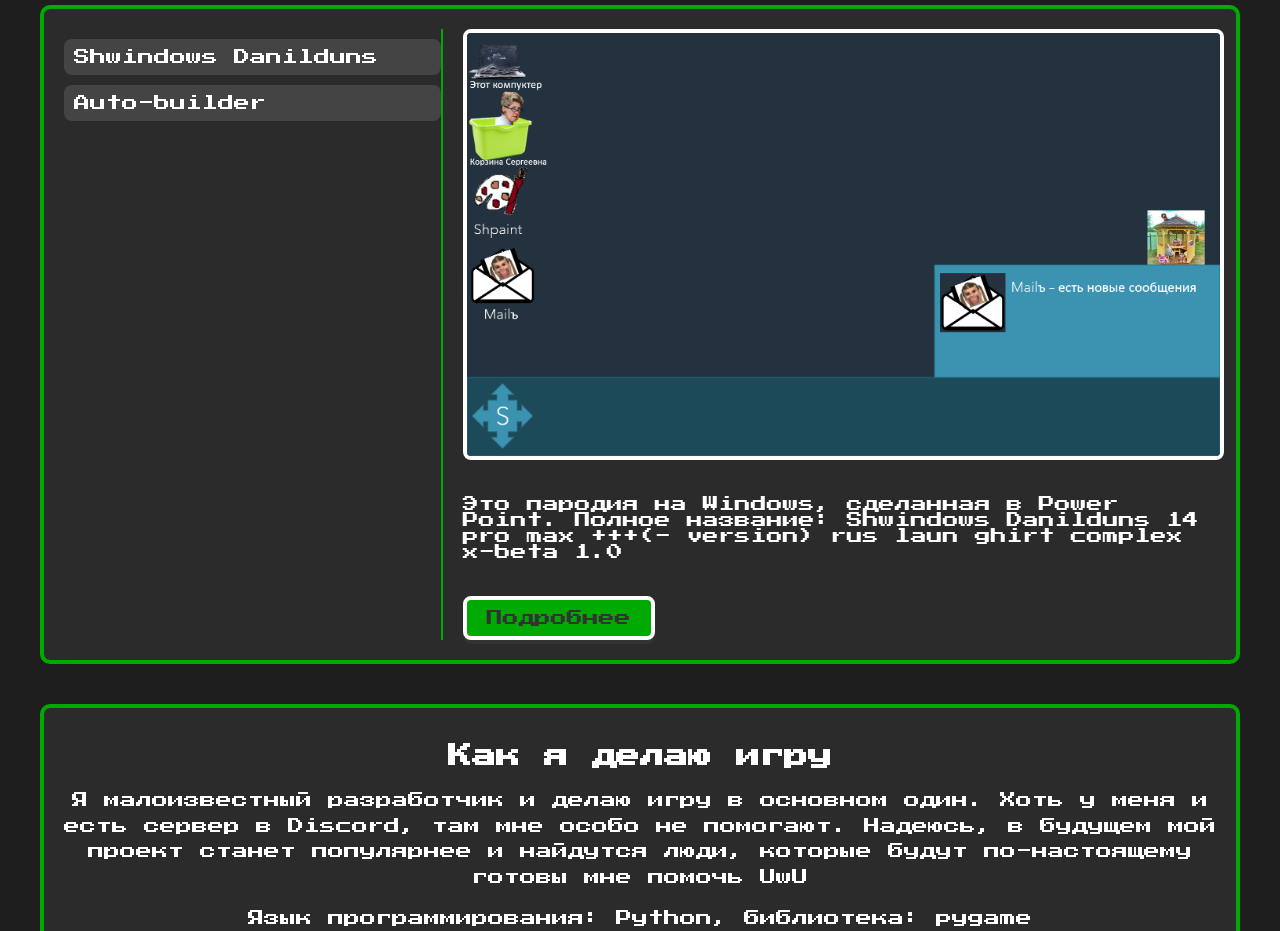
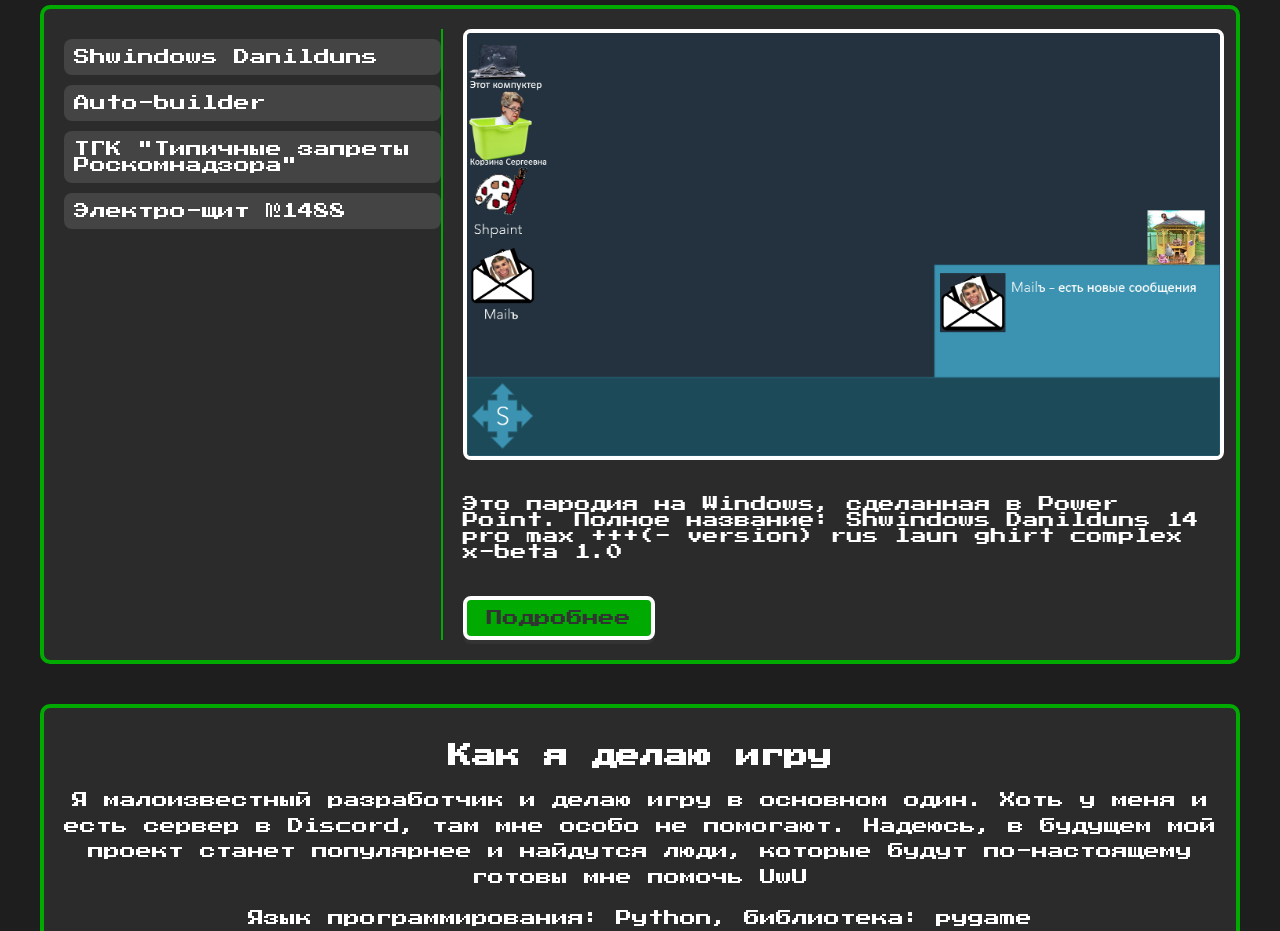
Before and after one commit to Gannitto/Gannitto_world, a plain HTML site: page index.html in a window 1280 px wide. Shown: the part 1000-1931 px from the top of the page. Drawn offline with Linux system fonts and the light colour scheme.

Commit message:
Добавлено 2 новых вкладки в проектах

```diff
--- a/index.html
+++ b/index.html
@@ -54,6 +54,8 @@
 			<ul class="projects-list">
 				<li onclick="showProjectDetails('Shwindows Danilduns', 'Images/Shwindows.png', 'Это пародия на Windows, сделанная в Power Point. Полное название: Shwindows Danilduns 14 pro max +++(- version) rus laun ghirt complex x-beta 1.0', 'Shwindows.html')">Shwindows Danilduns</li>
 				<li onclick="showProjectDetails('Auto-builder', 'Images/Auto-builder.png', 'Это бот для Multicraft, который может строить арты', 'Auto-builder.html')">Auto-builder</li>
+				<li onclick="showProjectDetails('Roskomnadzor_zapretil', 'Images/Roskomnadzor_zapretil.png', 'Это канал в Telegram, в котором выходят несуществующие шуточные запреты Роскомнадзора', 'Roskomnadzor_zapretil.html')">ТГК "Типичные запреты Роскомнадзора"</li>
+				<li onclick="showProjectDetails('Sheet-1488', 'Images/Sheet-1488.png', 'Это электро-щит в Калининграде, который я нашёл. Он имеет номер 1488, поэтому я по приколу добавил его на карты', 'Sheet-1488.html')">Электро-щит №1488</li>
 			</ul>
 
 			<!-- Детали проекта -->
```
